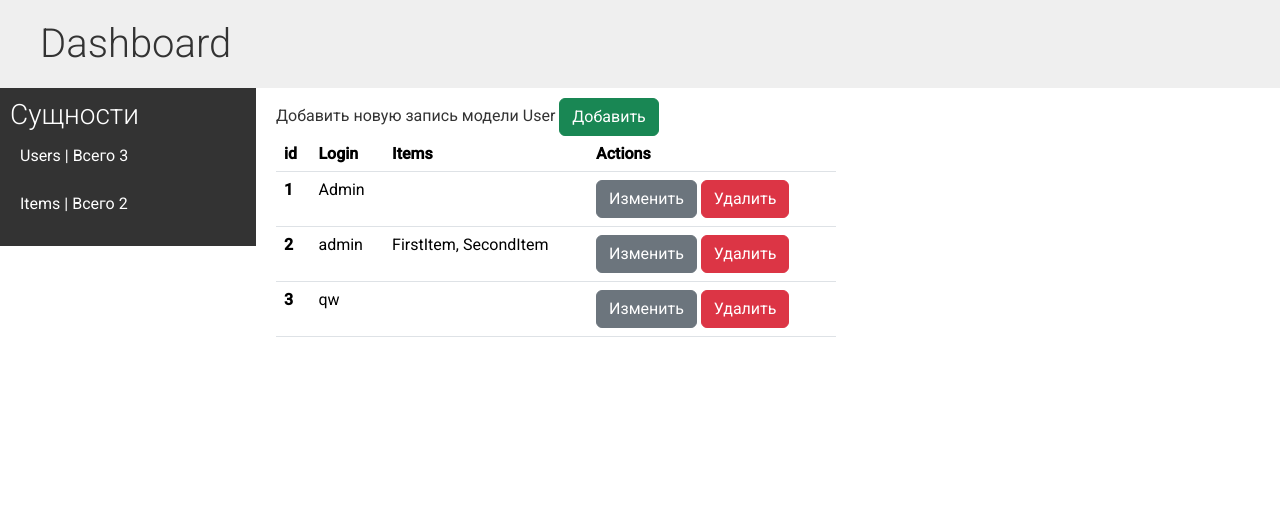
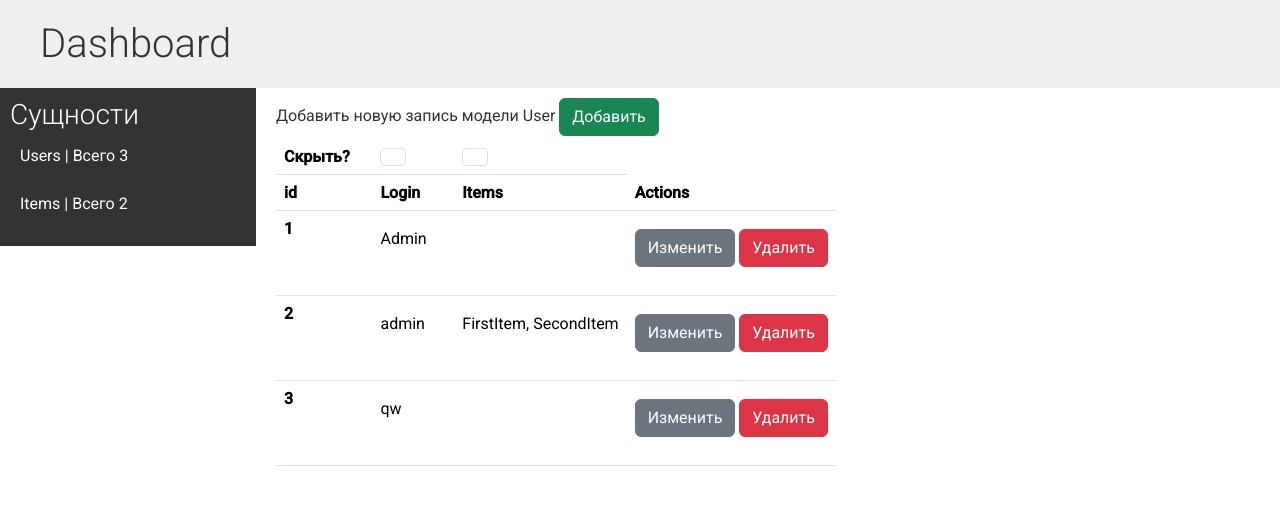
Before and after one commit to xrainie/data_acquistion, a Django app: page /users/ in a window 1280 px wide. Shown: the part 62-567 px from the top of the page. Run offline with Django 5.2, Linux system fonts and the light colour scheme; a user stored in the database is signed in; data comes from the database, SQL or seed files in the repository; both versions use the stored data as it was after the commit; some libraries are stand-ins or nearby versions.

Commit message:
add hide to table columns

```diff
--- a/app/templates/base.html
+++ b/app/templates/base.html
@@ -27,13 +27,19 @@
 
         {% block mainblock %}{% endblock mainblock %}
     </div>
+    <style>
+        .hide {
+          display: none;
+        }
+    </style>
+
     <script>
-        document.addEventListener('DOMContentLoaded', (event) => {
-        // DOM-модель загружена
-        {% block domready %}
-
-        {% endblock %}
-        })
+        function toggleColumn(colClass) {
+            var cells = document.getElementsByClassName(colClass);
+            for (var cell of cells) {
+              cell.classList.toggle('hide');
+            }
+          }
     </script>
 </body>
 </html>
--- a/app/templates/users.html
+++ b/app/templates/users.html
@@ -10,6 +10,13 @@
     <a href="{% url "app:create_user" %}" class="btn btn-success">Добавить</a>
     <table class="table">
         <thead>
+            <tr>
+              <th scope="col">Скрыть?</th>
+              <th scope="col"><input class="form-check-input" onclick="toggleColumn('col1')" type="checkbox" value="" id="flexCheckDefault"></button></th>
+              <th scope="col"><input class="form-check-input" onclick="toggleColumn('col2')" type="checkbox" value="" id="flexCheckDefault"></button></th>
+            </tr>
+          </thead>
+        <thead>
           <tr>
             <th scope="col">id</th>
             <th scope="col">Login</th>
@@ -20,10 +27,11 @@
         <tbody>
             {% for user in users %}
             <tr>
-                <th scope="row">{{user.id}}</th>
-                <td>{{user.username}}</td>
-                <td>
-                    {% for item in items %}
+                <th scope="row" class='fit'>{{user.id}}</th>
+                <td class='fit'><p class='col1 fit'>{{user.username}}</p></td>
+                <td class=' fit'>
+                    <p class='fit col2'>
+                        {% for item in items %}
                         {% if item.user == user %}
                             {% if forloop.last %}
                                 {{item.name}}
@@ -34,13 +42,22 @@
                     {%empty%}
                         Нет значений
                     {% endfor %}
-
+                    </p>
                 </td>
-                <td>
-                    <a href="{% url "app:edit_user" user.id%}" class="btn btn-secondary">Изменить</a>
-                    <a href="{% url "app:delete_user" user.id %}" class="btn btn-danger">Удалить</a>
+                <td class='fit'>
+                    <p class='fit'>
+                        <a href="{% url "app:edit_user" user.id%}" class="btn btn-secondary">Изменить</a>
+                        <a href="{% url "app:delete_user" user.id %}" class="btn btn-danger">Удалить</a>
+                    </p>
                 </td>
             </tr>
             {% endfor %}
 </div>
+
+<style>
+    td.fit, th.fit {
+        width: 25%; /* Минимальные размеры */
+        white-space: nowrap; /* Отсутствие переноса текста */
+      }
+</style>
 {% endblock mainblock %}
```
Also changed, not shown: app/templates/items.html (+25 -9 lines), db.sqlite3, docker-compose.yml (added), 1 other file.
